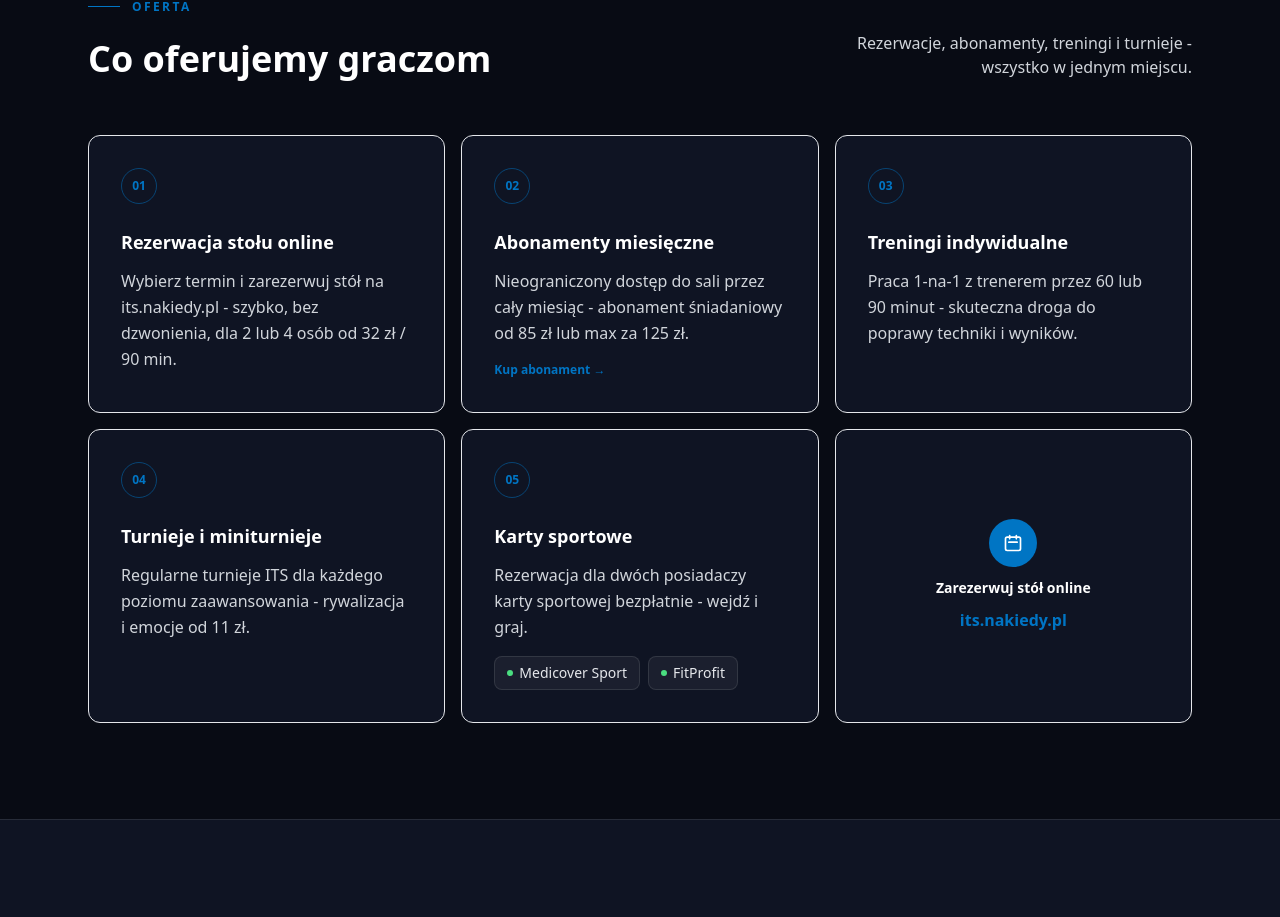
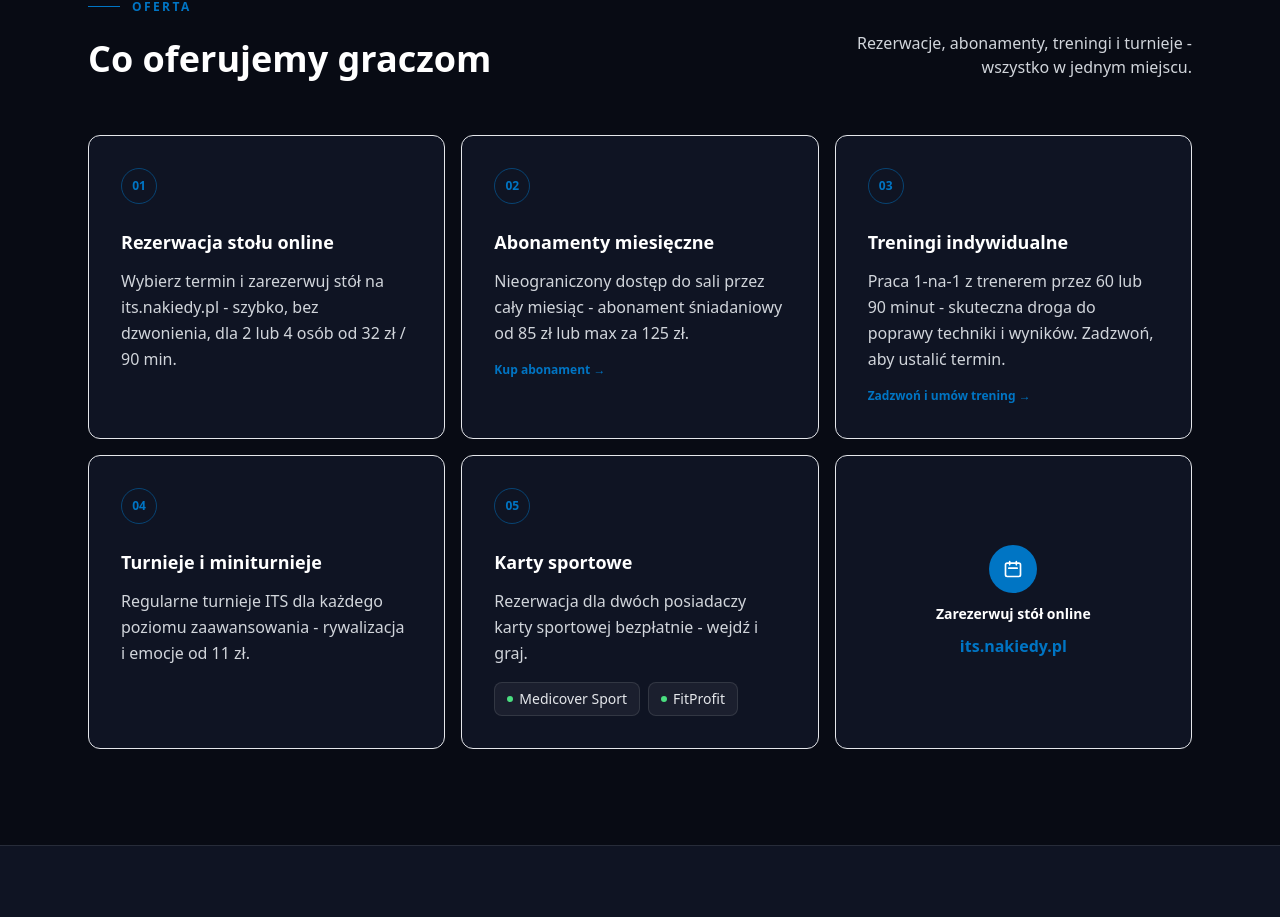
Before and after one commit to LudzCPP/stronka-its, a React (Vite) app: page / in a window 1280 px wide. Shown: the part 2338-3255 px from the top of the page. Built offline with nearby package versions, Linux system fonts and the light colour scheme.

Commit message:
Dodaj CTA telefoniczne przy treningach indywidualnych

```diff
--- a/src/components/Services.jsx
+++ b/src/components/Services.jsx
@@ -9,10 +9,13 @@ const SERVICES = [
     title: "Abonamenty miesięczne",
     description: "Nieograniczony dostęp do sali przez cały miesiąc - abonament śniadaniowy od 85 zł lub max za 125 zł.",
     href: "#abonamenty",
+    ctaLabel: "Kup abonament →",
   },
   {
     title: "Treningi indywidualne",
-    description: "Praca 1-na-1 z trenerem przez 60 lub 90 minut - skuteczna droga do poprawy techniki i wyników.",
+    description: "Praca 1-na-1 z trenerem przez 60 lub 90 minut - skuteczna droga do poprawy techniki i wyników. Zadzwoń, aby ustalić termin.",
+    href: "tel:+48533644535",
+    ctaLabel: "Zadzwoń i umów trening →",
   },
   {
     title: "Turnieje i miniturnieje",
@@ -68,7 +71,7 @@ export default function Services() {
                   </div>
                 )}
                 {service.href && (
-                  <span className="inline-block mt-4 text-xs font-semibold text-[#0075C4] group-hover:underline">Kup abonament →</span>
+                  <span className="inline-block mt-4 text-xs font-semibold text-[#0075C4] group-hover:underline">{service.ctaLabel}</span>
                 )}
               </>
             )
```
